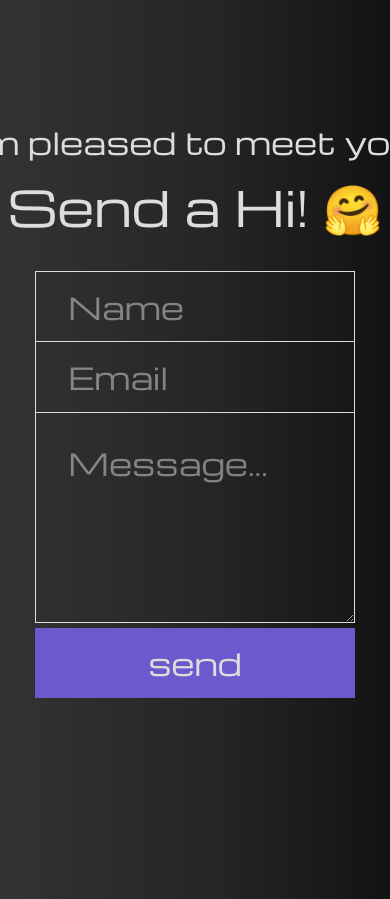
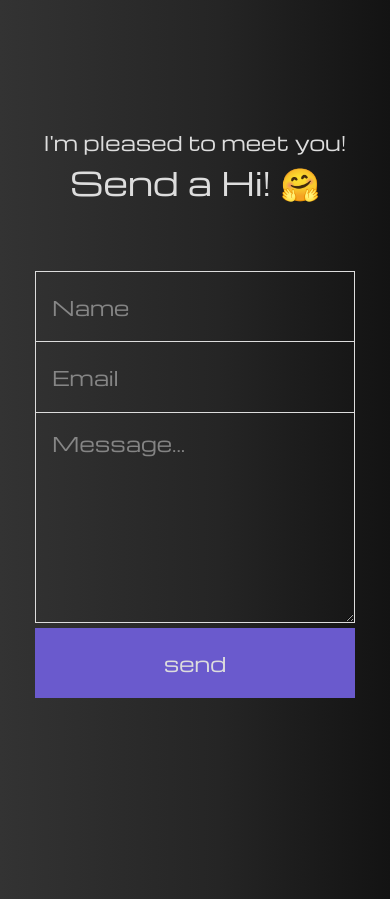
Before and after one commit to johnsonbhaskaran/Portfolio, a React (Vite) app: page / in a window 390 px wide. Shown: the part 4160-5059 px from the top of the page. Built offline with nearby package versions, Linux system fonts and the light colour scheme.

Commit message:
Done: RWD Mobile devices

```diff
--- a/src/sections/Hi.jsx
+++ b/src/sections/Hi.jsx
@@ -6,25 +6,25 @@ const Hi = () => {
   return (
     <div className='flex flex-col items-center bg-white/0 w-full h-screen'>
       <div className='flex flex-col justify-center items-center w-5xl h-1/4'>
-        <p className='text-3xl/20 xl:text-4xl/18'>I'm pleased to meet you!</p>
-        <h2 className='text-5xl xl:text-6xl'>Send a Hi! 🤗</h2>
+        <p className='text-xl/8 md:text-3xl/20 xl:text-4xl/18'>I'm pleased to meet you!</p>
+        <h2 className='text-[32px]/12 md:text-5xl xl:text-6xl'>Send a Hi! 🤗</h2>
       </div>
-      <div className='flex flex-col max-w-xs md:max-w-2xl xl:max-w-5xl h-2/4'>
-        <form className='h-full text-3xl xl:text-4xl'>
+      <div className='flex flex-col xl:w-5xl max-w-xs md:max-w-2xl h-2/4'>
+        <form className='h-full text-xl md:text-3xl xl:text-4xl'>
           <input
             type='text'
-            className='px-8 border border-b-0 focus:outline-none w-full h-1/6'
+            className='px-4 md:px-8 border border-b-0 focus:outline-none w-full h-1/6'
             placeholder='Name'
           />
           <input
             type='text'
-            className='px-8 border border-b-0 focus:outline-none w-full h-1/6'
+            className='px-4 md:px-8 border border-b-0 focus:outline-none w-full h-1/6'
             placeholder='Email'
           />
           <textarea
             name='message'
             id='message'
-            className='p-8 border focus:outline-none w-full h-3/6 no-scrollbar'
+            className='p-4 md:p-8 border focus:outline-none w-full h-3/6 no-scrollbar'
             placeholder='Message...'
           ></textarea>
           <button
```
